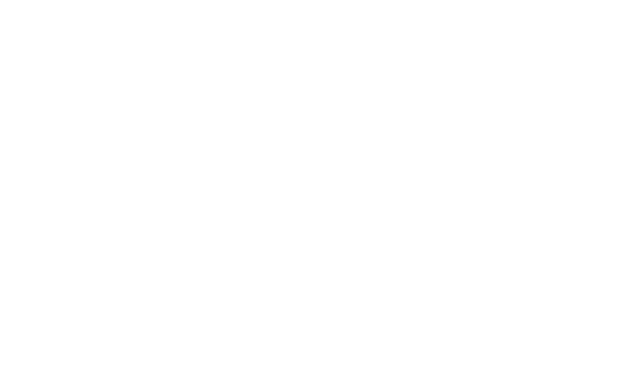
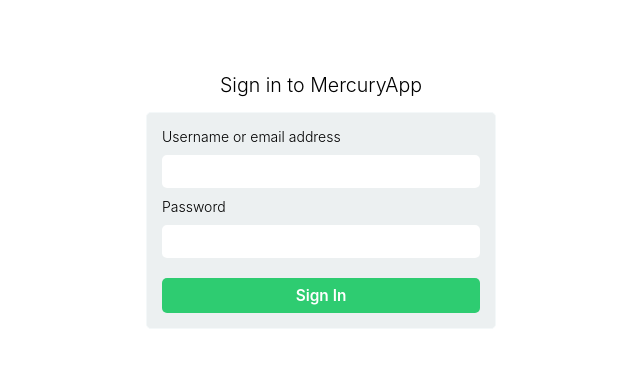
Before and after one commit to rainanDeveloper/MercuryApp, a React (Create React App) app in the folder app/: page /login in a window 1280 px wide. Shown: the top 366 px of the page, without its empty margins (319-959 px from the left). Built offline with nearby package versions, Linux system fonts and the light colour scheme.

Commit message:
Created basic login interface

```diff
--- /dev/null
+++ b/app/src/pages/Login.jsx
@@ -0,0 +1,47 @@
+import React, { useState } from 'react'
+import { StyledLogin } from '../styles/pages/StyledLogin'
+
+const Login = ()=>{
+
+
+	const [login, setLogin]			= useState('')
+	const [password, setPassword]	= useState('')
+
+	function handleLoginChange(event){
+		setLogin(event.target.value)
+	}
+
+	function handlePasswordChange(event){
+		setPassword(event.target.value)
+	}
+
+
+	return <StyledLogin>
+		<section className="loginContainer">
+			<header className="loginHeader">
+				<span>Sign in to MercuryApp</span>
+			</header>
+			<form className="login">
+				<div className="input-group">
+					<label htmlFor="usernameOrEmail">Username or email address</label>
+					<input
+					id="usernameOrEmail"
+					type="text"
+					pattern="^[\w]+|[^@ \t\r\n]+@[^@ \t\r\n]+\.[^@ \t\r\n]+$"
+					title="Username should only contain letters. If you have inserted a email, please verify if it is correctly written."
+					value={login}
+					onChange={handleLoginChange}
+					required/>
+				</div>
+				<div className="input-group">
+					<label htmlFor="password">Password</label>
+					<input type="password" required value={password} onChange={handlePasswordChange}/>
+				</div>
+				<button>Sign In</button>
+			</form>
+		</section>
+
+	</StyledLogin>
+}
+
+export { Login }
--- a/app/src/routes.jsx
+++ b/app/src/routes.jsx
@@ -1,12 +1,14 @@
 import React from 'react'
 import {BrowserRouter, Route, Switch} from 'react-router-dom'
 import { Home } from './pages/Home'
+import { Login } from './pages/Login'
 
 const Routes = ()=>{
     return (
         <BrowserRouter>
             <Switch>
                 <Route exact path="/" component={Home}/>
+                <Route exact path="/login" component={Login}/>
             </Switch>
         </BrowserRouter>
     )
--- a/app/src/styles/GlobalStyles.js
+++ b/app/src/styles/GlobalStyles.js
@@ -5,16 +5,40 @@
 	margin: 0;
 	padding: 0;
 	box-sizing: border-box;
-	font: 400 16px;
+	font-size: 14px;
 	outline: none;
 	font-family: -apple-system, BlinkMacSystemFont, 'Roboto', 'Oxygen',
 		'Ubuntu', 'Cantarell', 'Fira Sans', 'Droid Sans', 'Helvetica Neue',
-		sans-serif
+		sans-serif;
+	font-weight: 300;
 }
 
 html, body {
 	padding: 0;
 	margin: 0;
+	background-color: white;
+}
+
+input, button {
+	padding: 8px 10px;
+	border-radius: 5px;
+	border: none;
+	background-color: white;
+}
+
+button {
+	background-color: #2ecc71;
+	color: white;
+	font-weight: 600;
+	font-size: 1.1em;
+	cursor: pointer;
+	margin-top: 10px;
+}
+
+.input-group {
+	display: flex;
+	flex-direction: column;
+	gap: 10px;
 }
 
 `
--- /dev/null
+++ b/app/src/styles/pages/StyledLogin.js
@@ -0,0 +1,46 @@
+import styled from "styled-components";
+
+const StyledLogin = styled.main`
+	display: flex;
+	flex-direction: column;
+	width: 100vw;
+	height: 100vh;
+	padding: 10px;
+	margin: 0;
+	align-items: center;
+
+	section.loginContainer {
+		display: flex;
+		flex-direction: column;
+		width: 100%;
+		max-width: 350px;
+		margin-top: 5%;
+	}
+
+	header.loginHeader {
+		display: flex;
+		flex-direction: column;
+		margin-bottom: 15px;
+		align-items: center;
+		justify-content: center;
+
+		span {
+			text-align: center;
+			font-size: 1.4em;
+			font-weight: 300;
+		}
+	}
+
+	form.login {
+		display: flex;
+		flex-direction: column;
+		padding: 15px;
+		background-color: #ecf0f1;
+		border-radius: 5px;
+		border: solid 1px #f4f8f9;
+		gap: 10px;
+		font-size: 1em;
+	}
+`
+
+export { StyledLogin }
```
